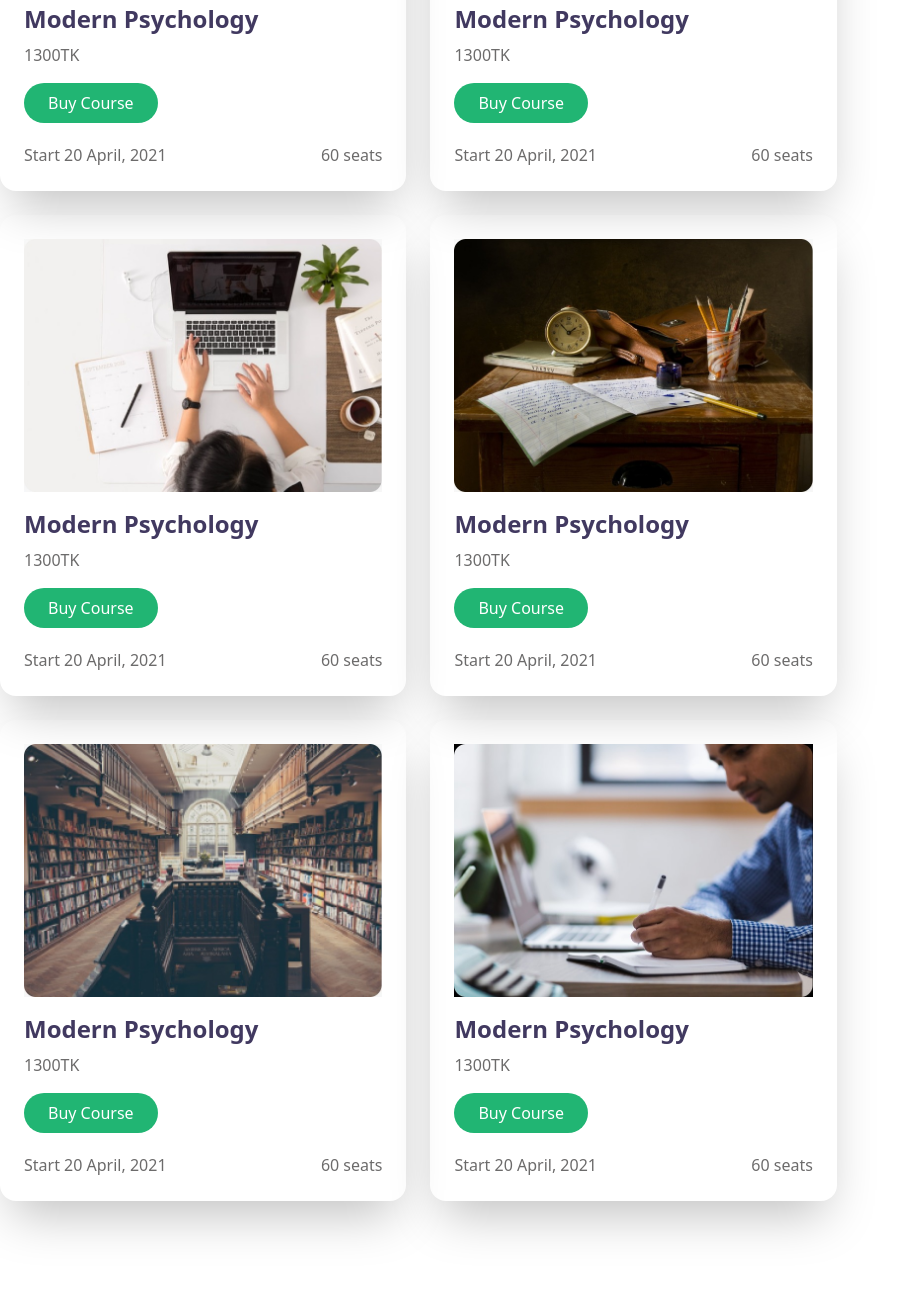
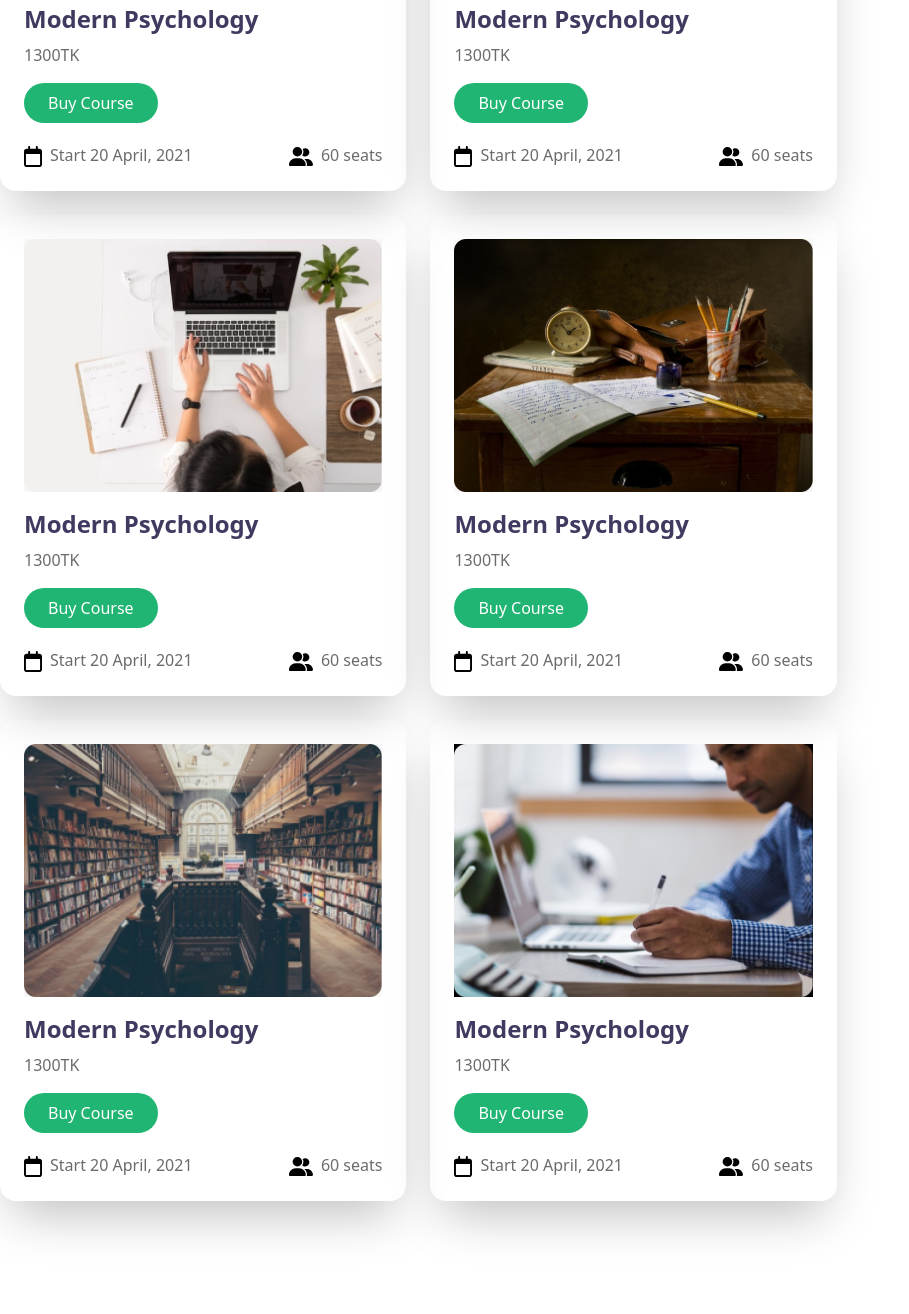
Before and after one commit to MarufhasanAf/assignment-2-21days-of-code, a plain HTML site: page courses.html in a window 1280 px wide. Shown: the part 566-1880 px from the top of the page, without its empty margins (0-909 px from the left). Drawn offline with nearby package versions, Linux system fonts and the light colour scheme.

Commit message:
final submit

```diff
--- a/courses.html
+++ b/courses.html
@@ -41,8 +41,12 @@
                         <button class="bg-[#21B573] text-white px-6 py-2 rounded-full mt-4 mb-5 btn-course">Buy
                             Course</button>
                         <div class="flex justify-between">
-                            <p>Start 20 April, 2021</p>
-                            <p><span>60</span> seats</p>
+                            <p><img class="inline-block mr-2" width="18px" height="20px" src="img/calendar-regular.svg"
+                                    alt="">Start 20 April,
+                                2021</p>
+                            <p><img class="inline-block mr-2" width="24px" height="24px" src="img/user-group-solid.svg"
+                                    alt=""><span>60</span>
+                                seats</p>
                         </div>
                     </div>
                     <div class=" shadow-2xl rounded-2xl p-6">
@@ -52,8 +56,12 @@
                         <button class="bg-[#21B573] text-white px-6 py-2 rounded-full mt-4 mb-5 btn-course">Buy
                             Course</button>
                         <div class="flex justify-between">
-                            <p>Start 20 April, 2021</p>
-                            <p><span>60</span> seats</p>
+                            <p><img class="inline-block mr-2" width="18px" height="20px" src="img/calendar-regular.svg"
+                                    alt="">Start 20 April,
+                                2021</p>
+                            <p><img class="inline-block mr-2" width="24px" height="24px" src="img/user-group-solid.svg"
+                                    alt=""><span>60</span>
+                                seats</p>
                         </div>
                     </div>
                     <div class="shadow-2xl rounded-2xl p-6">
@@ -63,8 +71,12 @@
                         <button class="bg-[#21B573] text-white px-6 py-2 rounded-full mt-4 mb-5 btn-course">Buy
                             Course</button>
                         <div class="flex justify-between">
-                            <p>Start 20 April, 2021</p>
-                            <p><span>60</span> seats</p>
+                            <p><img class="inline-block mr-2" width="18px" height="20px" src="img/calendar-regular.svg"
+                                    alt="">Start 20 April,
+                                2021</p>
+                            <p><img class="inline-block mr-2" width="24px" height="24px" src="img/user-group-solid.svg"
+                                    alt=""><span>60</span>
+                                seats</p>
                         </div>
                     </div>
                     <div class="shadow-2xl rounded-2xl p-6">
@@ -74,8 +86,12 @@
                         <button class="bg-[#21B573] text-white px-6 py-2 rounded-full mt-4 mb-5 btn-course">Buy
                             Course</button>
                         <div class="flex justify-between">
-                            <p>Start 20 April, 2021</p>
-                            <p><span>60</span> seats</p>
+                            <p><img class="inline-block mr-2" width="18px" height="20px" src="img/calendar-regular.svg"
+                                    alt="">Start 20 April,
+                                2021</p>
+                            <p><img class="inline-block mr-2" width="24px" height="24px" src="img/user-group-solid.svg"
+                                    alt=""><span>60</span>
+                                seats</p>
                         </div>
                     </div>
                     <div class=" shadow-2xl rounded-2xl p-6">
@@ -85,8 +101,12 @@
                         <button class="bg-[#21B573] text-white px-6 py-2 rounded-full mt-4 mb-5 btn-course">Buy
                             Course</button>
                         <div class="flex justify-between">
-                            <p>Start 20 April, 2021</p>
-                            <p><span>60</span> seats</p>
+                            <p><img class="inline-block mr-2" width="18px" height="20px" src="img/calendar-regular.svg"
+                                    alt="">Start 20 April,
+                                2021</p>
+                            <p><img class="inline-block mr-2" width="24px" height="24px" src="img/user-group-solid.svg"
+                                    alt=""><span>60</span>
+                                seats</p>
                         </div>
                     </div>
                     <div class=" shadow-2xl rounded-2xl p-6">
@@ -96,8 +116,12 @@
                         <button class="bg-[#21B573] text-white px-6 py-2 rounded-full mt-4 mb-5 btn-course">Buy
                             Course</button>
                         <div class="flex justify-between">
-                            <p>Start 20 April, 2021</p>
-                            <p><span>60</span> seats</p>
+                            <p><img class="inline-block mr-2" width="18px" height="20px" src="img/calendar-regular.svg"
+                                    alt="">Start 20 April,
+                                2021</p>
+                            <p><img class="inline-block mr-2" width="24px" height="24px" src="img/user-group-solid.svg"
+                                    alt=""><span>60</span>
+                                seats</p>
                         </div>
                     </div>
                 </div>
--- a/js/app.js
+++ b/js/app.js
@@ -21,7 +21,7 @@ for (let btn of buttons) {
         let itemsCount = document.getElementById('items-count');
         let itemsString = itemsCount.innerText;
         let itemsNumber = parseFloat(itemsString);
-        let seatCount = event.target.nextElementSibling.children[1].children[0];
+        let seatCount = event.target.nextElementSibling.children[1].children[1];
         let seatCountString = seatCount.innerText;
         let seatCountNumber = parseInt(seatCountString);
         div.innerHTML = htmlCode;
```
Also changed, not shown: img/calendar-regular.svg (added), img/user-group-solid.svg (added).
